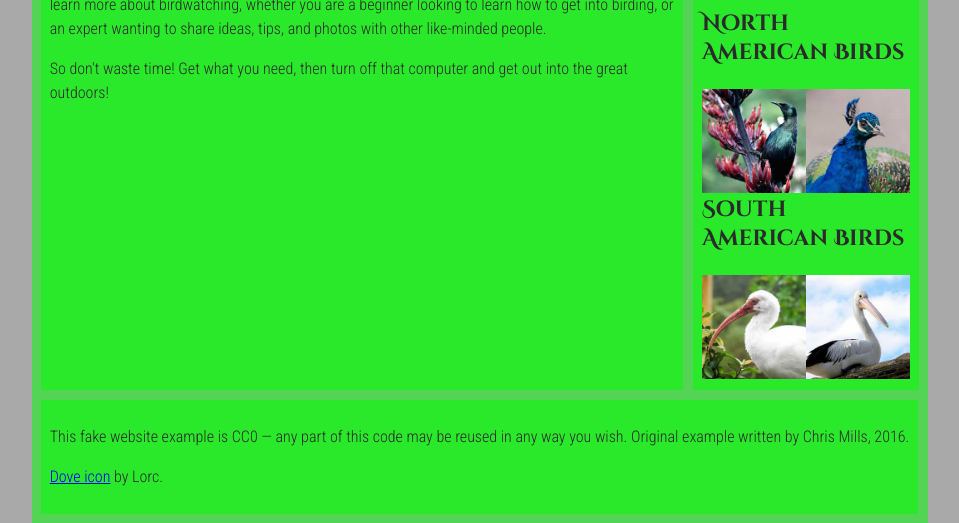
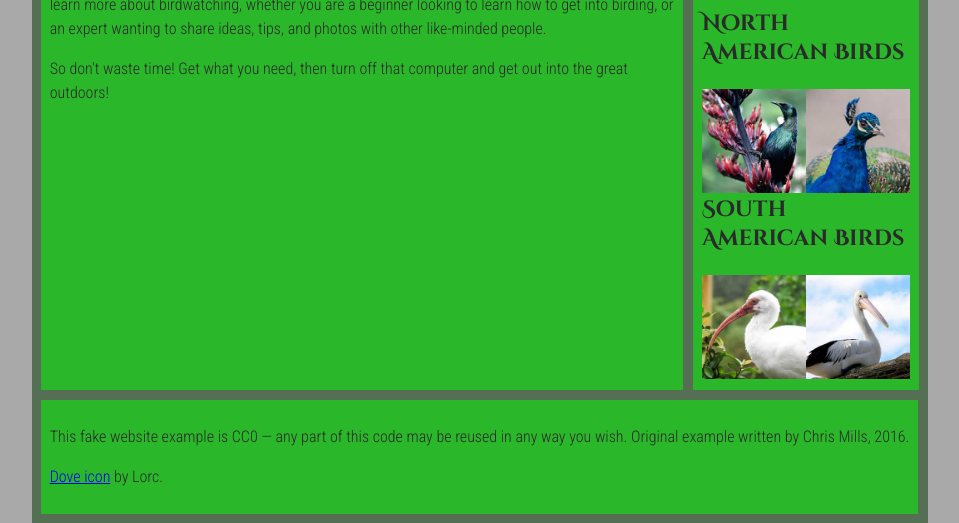
Before and after one commit to domino-20/ATLS-3150, a plain HTML site: page assign8/birdwatching.html in a window 1280 px wide. Shown: the part 341-864 px from the top of the page, without its empty margins (160-1119 px from the left). Drawn offline with Linux system fonts and the light colour scheme.

Commit message:
Update bwstyle.css

```diff
--- a/assign8/bwstyle.css
+++ b/assign8/bwstyle.css
@@ -163,7 +163,7 @@ main {
 }
 
 .flex-container {
-  background-color: rgba(0,255,0,0.5);
+  background-color: rgba(0,55,0,0.5);
   padding: 1%;
   display: flex;
   flex-wrap: wrap;
```
